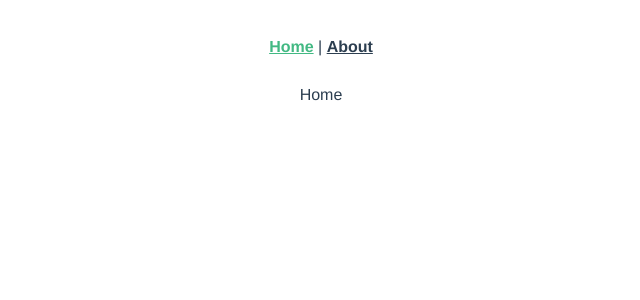
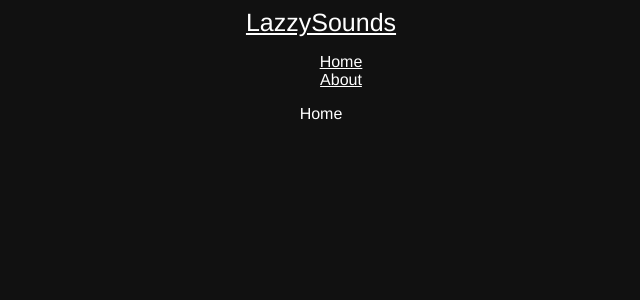
Before and after one commit to nathan815/LazzySounds, a Vue app: page / in a window 1280 px wide. Shown: the top 300 px of the page, without its empty margins (319-959 px from the left). Built offline with nearby package versions, Linux system fonts and the light colour scheme.

Commit message:
added navbar

```diff
--- a/src/App.vue
+++ b/src/App.vue
@@ -1,29 +1,27 @@
+<script>
+  import Navbar from './Navbar';
+  export default {
+      components: { Navbar }
+  }
+</script>
 <template>
   <div id="app">
-    <div id="nav">
-      <router-link to="/">Home</router-link> |
-      <router-link to="/about">About</router-link>
-    </div>
+    <navbar />
+
     <router-view/>
   </div>
 </template>
 
 <style lang="scss">
-#app {
+body {
   font-family: 'Avenir', Helvetica, Arial, sans-serif;
   -webkit-font-smoothing: antialiased;
   -moz-osx-font-smoothing: grayscale;
   text-align: center;
-  color: #2c3e50;
+  color: #fff;
+  background: #111;
 }
-#nav {
-  padding: 30px;
-  a {
-    font-weight: bold;
-    color: #2c3e50;
-    &.router-link-exact-active {
-      color: #42b983;
-    }
-  }
+a {
+  color: #fff;
 }
 </style>
--- /dev/null
+++ b/src/Navbar.vue
@@ -0,0 +1,25 @@
+<script>
+  export default {
+
+  }
+</script>
+<template>
+  <div id="nav">
+    <a href="/" class="logo">LazzySounds</a>
+    <ul>
+      <li><router-link to="/">Home</router-link></li>
+      <li><router-link to="/about">About</router-link></li>
+    </ul>
+  </div>
+</template>
+
+<style scoped>
+.logo {
+  font-size: 25px;
+}
+ul li {
+  list-style-type: none;
+  margin: 0;
+  padding: 0;
+}
+</style>
```
